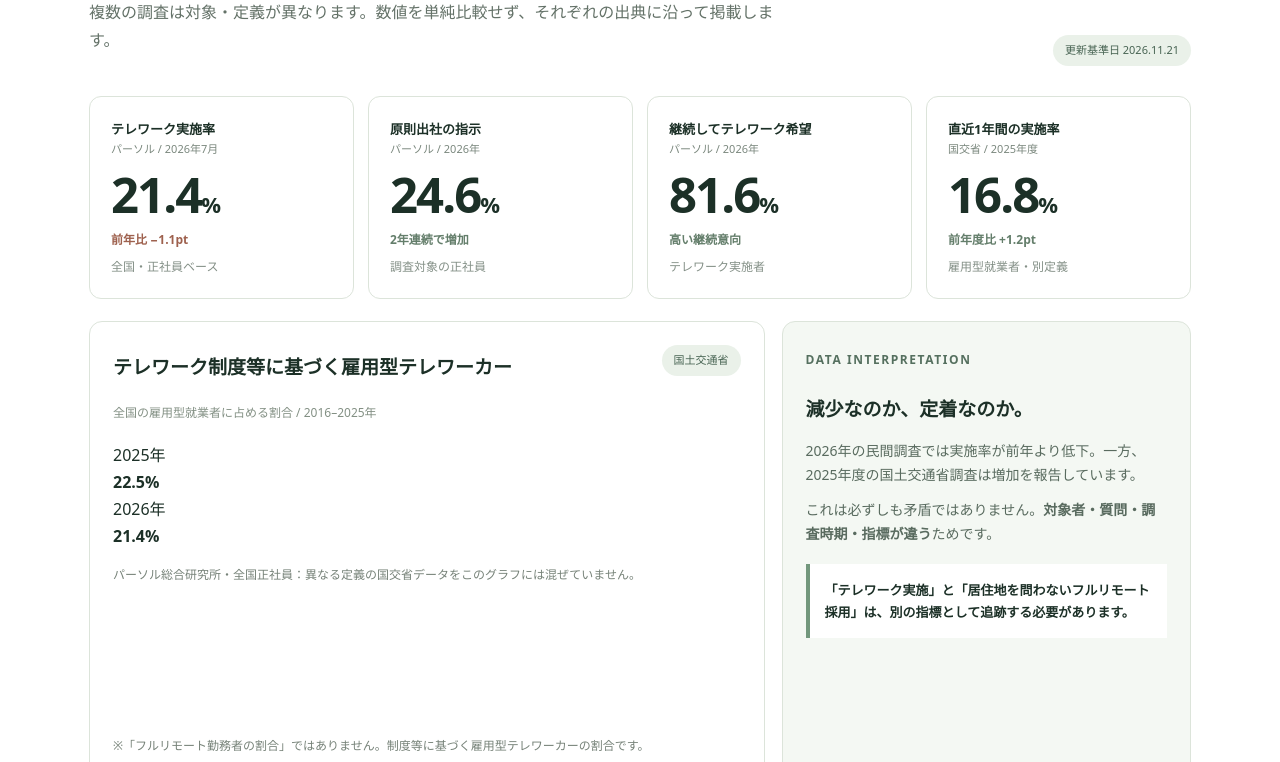
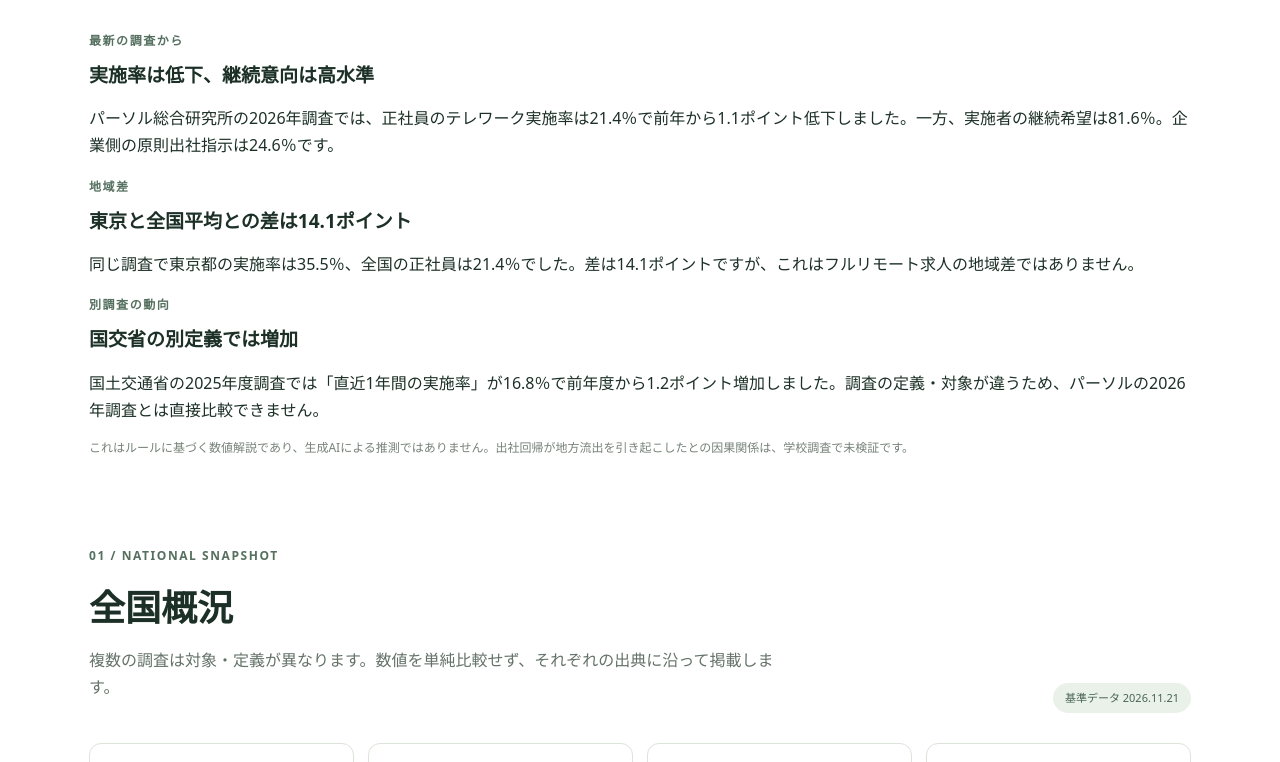
Before and after one commit to nobby11334/remote-work-atlas, a plain HTML site: page index.html in a window 1280 px wide. Shown: the part 767-1529 px from the top of the page. Drawn offline with Linux system fonts and the light colour scheme.

Commit message:
Place computed editorial briefing at top and show enriched indicators

```diff
--- a/index.html
+++ b/index.html
@@ -1,9 +1,9 @@
 <!doctype html><html lang="ja"><head><meta charset="utf-8"><meta name="viewport" content="width=device-width,initial-scale=1"><meta name="description" content="柴犬総研による、リモートワークと地域雇用の変化を追う調査ダッシュボード。"><title>地域雇用・リモートワーク Atlas | 柴犬総研</title><link rel="icon" type="image/svg+xml" href="assets/shibainu-symbol.svg"><link rel="stylesheet" href="styles.css"></head>
 <body><div class="topline"></div><header class="header wrap"><a href="#top" class="brand"><img src="assets/shibainu-soken-logo.svg" alt="柴犬総研 SHIBAINU SOKEN"></a><nav aria-label="主なメニュー"><a href="#overview">全国概況</a><a href="#regional">地域・学校</a><a href="#cases">調査論点</a><a href="#method">データの読み方</a></nav></header>
 <main id="top"><section class="hero"><div class="wrap hero-grid"><div><div class="eyebrow"><span class="live-dot"></span> SHIBAINU SOKEN / RESEARCH ATLAS 001</div><h1>働く場所の自由は、<br><em>地方の未来を変えたか。</em></h1><p class="lead">コロナ禍に広がったフルリモート就職。そして出社回帰。地元で暮らし、全国の企業で働く選択肢はどう変わったのか。公的統計と現場の声を、区別して可視化する。</p><div class="hero-actions"><a class="primary" href="#overview">全国データを見る <span>↗</span></a><a class="secondary" href="#method">調査の考え方 →</a></div></div><div class="hero-art" aria-hidden="true"><div class="contour one"></div><div class="contour two"></div><div class="contour three"></div><span class="art-word">WHERE<br>WE<br>WORK.</span><span class="art-note">LOCATION ≠ OPPORTUNITY</span></div></div></section>
-<section id="overview" class="section wrap"><div class="section-head"><div><span class="overline">01 / NATIONAL SNAPSHOT</span><h2>全国概況</h2><p>複数の調査は対象・定義が異なります。数値を単純比較せず、それぞれの出典に沿って掲載します。</p></div><span class="update">更新基準日 2026.11.21</span></div>
-<div class="stats"><article class="stat"><div class="stat-top">テレワーク実施率 <span>パーソル / 2026年7月</span></div><strong>21.4<small>%</small></strong><div class="delta down">前年比 −1.1pt</div><p>全国・正社員ベース</p></article><article class="stat"><div class="stat-top">原則出社の指示 <span>パーソル / 2026年</span></div><strong>24.6<small>%</small></strong><div class="delta">2年連続で増加</div><p>調査対象の正社員</p></article><article class="stat"><div class="stat-top">継続してテレワーク希望 <span>パーソル / 2026年</span></div><strong>81.6<small>%</small></strong><div class="delta">高い継続意向</div><p>テレワーク実施者</p></article><article class="stat"><div class="stat-top">直近1年間の実施率 <span>国交省 / 2025年度</span></div><strong>16.8<small>%</small></strong><div class="delta up">前年度比 +1.2pt</div><p>雇用型就業者・別定義</p></article></div>
-<div class="dashboard-grid"><article class="panel chart-panel"><div class="panel-top"><div><h3>テレワーク制度等に基づく雇用型テレワーカー</h3><span>全国の雇用型就業者に占める割合 / 2016–2025年</span></div><span class="source-pill">国土交通省</span></div><div id="trend-chart" role="img" aria-label="テレワーク制度等に基づく雇用型テレワーカー割合の年次推移" class="chart"></div><div class="chart-foot">※「フルリモート勤務者の割合」ではありません。制度等に基づく雇用型テレワーカーの割合です。</div></article><article class="panel insight"><span class="overline">DATA INTERPRETATION</span><h3>減少なのか、定着なのか。</h3><p>2026年の民間調査では実施率が前年より低下。一方、2025年度の国土交通省調査は増加を報告しています。</p><p>これは必ずしも矛盾ではありません。<b>対象者・質問・調査時期・指標が違う</b>ためです。</p><div class="insight-bar">「テレワーク実施」と「居住地を問わないフルリモート採用」は、別の指標として追跡する必要があります。</div></article></div></section>
+<section class="analysis-section wrap" id="analysis"><div class="section-head"><div><span class="overline">DATA-DRIVEN BRIEFING / 自動生成分析</span><h2>数字が語る、働く場所の現在地</h2><p>公開統計の同一定義内で前年差と地域差を計算し、自然言語で説明しています。文面はデータ更新に合わせて再計算されます。</p></div><span class="update">統計データ更新 <span id="research-updated">確認中</span></span></div><div id="analysis-messages" class="analysis-grid" aria-live="polite"><p id="analysis-status">出典付きの統計データを読み込んでいます。</p></div><p class="footnote">これはルールに基づく数値解説であり、生成AIによる推測ではありません。出社回帰が地方流出を引き起こしたとの因果関係は、学校調査で未検証です。</p></section><section id="overview" class="section wrap"><div class="section-head"><div><span class="overline">01 / NATIONAL SNAPSHOT</span><h2>全国概況</h2><p>複数の調査は対象・定義が異なります。数値を単純比較せず、それぞれの出典に沿って掲載します。</p></div><span class="update">基準データ 2026.11.21</span></div>
+<div class="stats"><article class="stat"><div class="stat-top">テレワーク実施率 <span>パーソル / 2026年7月</span></div><strong><span id="metric-usage">21.4</span><small>%</small></strong><div class="delta down">前年比 <span id="metric-diff">−1.1pt</span></div><p>全国・正社員ベース</p></article><article class="stat"><div class="stat-top">原則出社の指示 <span>パーソル / 2026年</span></div><strong><span id="metric-office">24.6</span><small>%</small></strong><div class="delta">2年連続で増加</div><p>調査対象の正社員</p></article><article class="stat"><div class="stat-top">継続してテレワーク希望 <span>パーソル / 2026年</span></div><strong><span id="metric-wish">81.6</span><small>%</small></strong><div class="delta">高い継続意向</div><p>テレワーク実施者</p></article><article class="stat"><div class="stat-top">直近1年間の実施率 <span>国交省 / 2025年度</span></div><strong><span id="metric-mlit">16.8</span><small>%</small></strong><div class="delta up">前年度比 <span id="metric-mlit-diff">+1.2pt</span></div><p>雇用型就業者・別定義</p></article></div>
+<div class="extra-metrics" id="extra-metrics" aria-label="追加統計指標"></div><div class="dashboard-grid"><article class="panel chart-panel"><div class="panel-top"><div><h3>正社員のテレワーク実施率・前年との比較</h3><span>全国正社員 / 2025年・2026年（同じ調査系列）</span></div><span class="source-pill">パーソル総合研究所</span></div><div id="trend-chart" role="img" aria-label="テレワーク制度等に基づく雇用型テレワーカー割合の年次推移" class="chart"></div><div class="chart-foot">※「フルリモート採用率」ではありません。実施率の2年比較です。</div></article><article class="panel insight"><span class="overline">DATA INTERPRETATION</span><h3>減少なのか、定着なのか。</h3><p>2026年の民間調査では実施率が前年より低下。一方、2025年度の国土交通省調査は増加を報告しています。</p><p>これは必ずしも矛盾ではありません。<b>対象者・質問・調査時期・指標が違う</b>ためです。</p><div class="insight-bar">「テレワーク実施」と「居住地を問わないフルリモート採用」は、別の指標として追跡する必要があります。</div></article></div></section>
 <section id="regional" class="section muted"><div class="wrap"><div class="section-head"><div><span class="overline">02 / REGIONAL IMPACT</span><h2>地域・学校への影響</h2><p>地域別の実際のフルリモート採用・転居実績を集める調査枠です。未収集の地域に数値を割り当てません。</p></div></div><div class="regional-layout"><article class="panel"><div class="panel-top"><div><h3>都道府県別の調査状況</h3><span>地域を選んで調査状況を確認</span></div><span class="source-pill neutral">準備中の指標</span></div><label for="pref-select" class="fieldlabel">対象地域</label><select id="pref-select"><option value="">都道府県を選択</option></select><div id="pref-result" class="pref-result"><div class="no-data-icon">47</div><h4>全国47都道府県を対象に調査を設計</h4><p>地域別のフルリモート採用実績、出社回帰による転居事例、採用可能地域の変化を収集します。</p></div></article><article class="panel"><div class="panel-top"><div><h3>収集予定の指標</h3><span>学校・卒業生・求人の3つの観点</span></div></div><div class="measure-list"><div><span class="num">01</span><div><b>就職時の勤務形態</b><p>フルリモート／ハイブリッド／原則出社、就職先地域</p></div></div><div><span class="num">02</span><div><b>採用後の方針変更</b><p>出社義務化・転居の有無・例外措置</p></div></div><div><span class="num">03</span><div><b>求人選択肢の変化</b><p>居住地制限・学校種別・募集時点の比較</p></div></div><div><span class="num">04</span><div><b>地域定着への影響</b><p>地元居住継続・移住・離職などを区別</p></div></div></div></article></div></div></section>
 <section id="cases" class="section wrap"><div class="section-head"><div><span class="overline">03 / FIELD OBSERVATIONS</span><h2>現場から見える変化</h2><p>現時点では学校教員からの報告を起点とした論点整理です。統計的に一般化された結果ではありません。</p></div><span class="field-badge">定性的な情報・未検証</span></div><div class="case-grid"><article class="case"><span class="case-no">FIELD NOTE 01</span><h3>コロナ禍に成立した「地元に住んで全国就職」</h3><p>地方の学校から、転居せず全国の企業へ就職する例があったという教員の報告。</p><span class="case-tag">就職機会</span></article><article class="case"><span class="case-no">FIELD NOTE 02</span><h3>出社方針への転換に伴う転居</h3><p>フルリモートで就職した卒業生が、後の勤務方針変更によって引っ越したという教員の報告。</p><span class="case-tag">既卒者への影響</span></article><article class="case"><span class="case-no">FIELD NOTE 03</span><h3>その後の求人の選択肢が縮小</h3><p>フルリモート求人が減り、地域外へ転居して就職する生徒が増えたとの教員の報告。</p><span class="case-tag">新規卒業者への影響</span></article></div><div class="note">※ 上記は2026年11月の学校関係者による発言をもとにした匿名の論点要約です。学校数、卒業生数、地域、発生率は把握していません。個別事例は本人・学校の同意や出典確認なしに特定可能な形で公開しない方針です。</div></section>
 <section id="method" class="section dark"><div class="wrap method-grid"><div><span class="overline">04 / METHODOLOGY</span><h2>数える前に、<br>定義を揃える。</h2><p>「リモートワークは減ったのか」と「地方から働ける求人が減ったのか」は異なる問いです。柴犬総研は、調査の対象・単位・時点・出典を明示します。</p></div><div class="method-cards"><div><strong>公開統計</strong><p>出典元の定義と対象を維持して掲載。異なる調査同士を接続した時系列は作りません。</p></div><div><strong>独自調査（今後）</strong><p>学校・年度・地域・回答母数・回答形式を記録。転居理由は出社回帰以外の要因も確認します。</p></div><div><strong>事例報告</strong><p>確認状況と匿名化レベルを表示。確認前の証言を全国の傾向として扱いません。</p></div></div></div></section>
```
